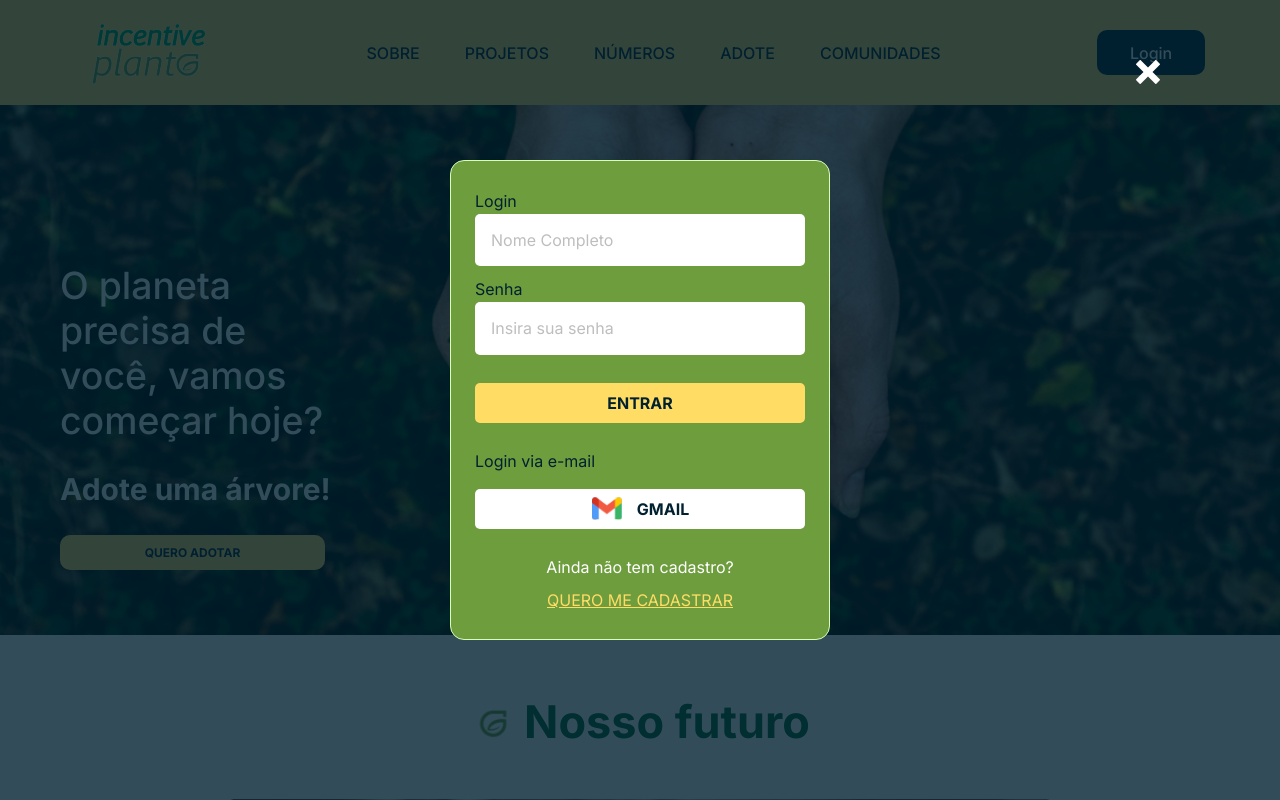
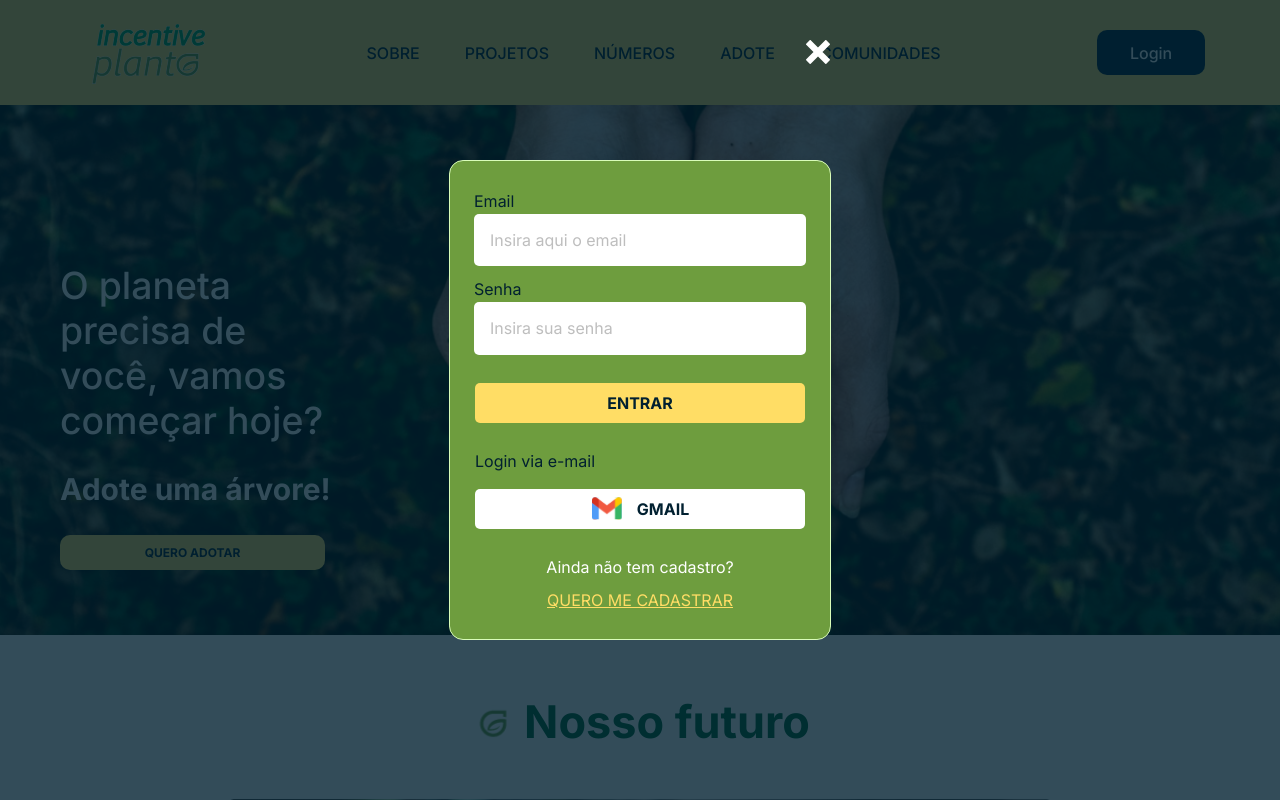
Before and after one commit to Vinicius-Marcelo/incentive-plante-front, a React (Create React App) app: page / in a window 1280 px wide. Both pictures are taken after a click on the button "Login". Shown: the top 800 px of the page. Built offline with nearby package versions, Linux system fonts and the light colour scheme.

Commit message:
Login and Sign up almost working

```diff
--- a/package.json
+++ b/package.json
@@ -6,6 +6,7 @@
     "@testing-library/jest-dom": "^5.16.4",
     "@testing-library/react": "^13.1.1",
     "@testing-library/user-event": "^13.5.0",
+    "axios": "^0.27.2",
     "react": "^18.1.0",
     "react-dom": "^18.1.0",
     "react-icons": "^4.3.1",
--- a/src/App.jsx
+++ b/src/App.jsx
@@ -1,14 +1,11 @@
 import GlobalStyle from "./styles/global";
 import ProjectRoutes from "./router";
-import { UseCreateContextByMe } from "./context/useCreateContextByMe";
 
 export default function App() {
   return (
     <>
       <GlobalStyle />
-      <UseCreateContextByMe>
-        <ProjectRoutes />
-      </UseCreateContextByMe>
+      <ProjectRoutes />
     </>
   );
 }
--- a/src/components/Modal/Login/index.jsx
+++ b/src/components/Modal/Login/index.jsx
@@ -2,45 +2,89 @@ import * as L from "./style";
 import { ImCross } from "react-icons/im";
 import GmailLogo from "../../../assets/gmail-logo.svg"
 
-import { useState } from "react";
-import useStateByMe from "../../../hooks/useStateByMe"
+import { useState, useRef } from "react";
+import { useNavigate } from "react-router-dom";
 
-export default function Login() {
-  const { setShowLoginModal, setShowRegisterModal } = useStateByMe();
-  const [form, setForm] = useState({ name: ``, email: ``, cep: ``, password: `` });
+import api from "../../../services/api";
+import { setItem } from "../../../utils/storage";
 
-  function handleSubmit(e) {
-    e.preventDefault();
-    try {
-      if (!form.email || !form.password) return;
-    } catch (error) {}
-  }
+export default function Login({ openRegisterModal, openLoginModal }) {
+  const navigate = useNavigate();
+
+  const emailRef = useRef(null);
+  const passwordRef = useRef(null);
+
+  const [form, setForm] = useState({
+    email: ``,
+    password: ``
+  });
 
   function handleChangerForm(e) {
     setForm({ ...form, [e.target.name]: e.target.value });
   }
 
+  async function handleSubmit(e) {
+    e.preventDefault();
+    if (!form.email) {
+      emailRef.current.textContent = 'Email é um campo obrigatório';
+      emailRef.current.style.color = 'red';
+    }
+    if (!form.password) {
+      passwordRef.current.textContent = 'Email é um campo obrigatório';
+      passwordRef.current.style.color = 'red';
+    }
+
+    handleLogin ()
+  }
+
+  async function handleLogin () {
+    try {
+      const response = await api.post('/login', {
+        ...form
+      });
+
+      const { token, usuarios } = response.data;
+      setItem('token', token);
+      setItem('userID', usuarios.id);
+      setItem('userName', usuarios.nome);
+
+      navigate('/my-environment');
+
+      handleClearForm()
+    } catch (error) {
+      console.log(error.message);
+      console.log(error.response.data.message);
+    }
+  }
+
+  function handleClearForm () {
+    setForm({
+      email: ``,
+      password: ``,
+    });
+  }
+
   function handleChangeToRegister() {
-    setShowLoginModal(false);
-    setShowRegisterModal(true);
+    openLoginModal(false);
+    openRegisterModal(true);
   }
 
   return (
     <L.Container>
-      <ImCross onClick={() => setShowLoginModal(false)} />
+      <ImCross onClick={() => openLoginModal(false)}/>
       <L.Form onSubmit={handleSubmit}>
         <div>
-          <label>Login</label>
+          <label ref={emailRef}>Email</label>
           <input
           value={form.email}
           name="email"
           type="text"
-          placeholder="Nome Completo"
+          placeholder="Insira aqui o email"
           onChange={handleChangerForm}
           />
         </div>
         <div>
-          <label>Senha</label>
+          <label ref={passwordRef}>Senha</label>
           <input
           value={form.password}
           name="password"
--- a/src/components/Modal/Login/style.jsx
+++ b/src/components/Modal/Login/style.jsx
@@ -1,6 +1,6 @@
 import styled from "styled-components";
 
-export const Container = styled.div`
+export const Container = styled.section`
   background-color: var(--modal-background);
   height: 100vh;
   width: 100vw;
@@ -17,8 +17,8 @@ export const Container = styled.div`
     cursor: pointer;
 
     position: absolute;
-    top: 60px;
-    right: 120px;
+    top: 40px;
+    right: 450px;
 
     font-size: 1.5rem;
     color: var(--white);
@@ -32,7 +32,7 @@ export const Form = styled.form`
   justify-content: center;
   gap: 13px;
 
-  width: 380px;
+  width: 382px;
   height: 480px;
 
   background-color: var(--modal);
@@ -51,7 +51,7 @@ export const Form = styled.form`
   }
 
   input {
-    width: 298px;
+    width: 300px;
     height: 27.5px;
 
     background-color: var(--white);
@@ -99,6 +99,7 @@ export const Form = styled.form`
   .Underline {
     cursor: pointer;
     color: var(--yellow);
+    font-size: 16px;
     text-decoration: underline;
   }
 `;
--- a/src/components/Modal/Register/index.jsx
+++ b/src/components/Modal/Register/index.jsx
@@ -1,13 +1,16 @@
 import * as R from "./style";
 import { ImCross } from "react-icons/im";
 
-import { useState } from "react";
-import useStateByMe from "../../../hooks/useStateByMe"
+import { useState, useRef } from "react";
 
-import Logo from "../../../assets/logo.png";
+import api from '../../../services/api'
 
-export default function Register() {
-  const { setShowLoginModal, setShowRegisterModal } = useStateByMe();
+export default function Register({ openRegisterModal, openLoginModal }) {
+  const nameRef = useRef(null);
+  const emailRef = useRef(null);
+  const cepRef = useRef(null);
+  const passwordRef = useRef(null);
+
   const [form, setForm] = useState({
     name: ``,
     email: ``,
@@ -16,30 +19,75 @@ export default function Register() {
     password: ``,
   });
 
-  function handleSubmit(e) {
-    e.preventDefault();
-    try {
-      if (!form.name || !form.email || !form.password || !form.cep) return;
-    } catch (error) {}
-  }
-
   function handleChangerForm(e) {
     setForm({ ...form, [e.target.name]: e.target.value });
   }
 
+  async function handleSubmit(e) {
+    e.preventDefault();
+    if (!form.name || !form.email || !form.password || !form.cep) return;
+    if (!form.email) {
+      nameRef.current.textContent = 'Nome é um campo obrigatório';
+      nameRef.current.style.color = 'red';
+    }
+    if (!form.email) {
+      emailRef.current.textContent = 'Nome é um campo obrigatório';
+      emailRef.current.style.color = 'red';
+    }
+    if (!form.password) {
+      cepRef.current.textContent = 'CEP é um campo obrigatório';
+      cepRef.current.style.color = 'red';
+    }
+    if (!form.password) {
+      passwordRef.current.textContent = 'Email é um campo obrigatório';
+      passwordRef.current.style.color = 'red';
+    }
+    console.log(form)
+    handleSignUp();
+  }
+
+  async function handleSignUp () {
+    console.log('entrou no sign up')
+    try {
+      const response = await api.post('/signup', {
+        ...form
+      })
+
+      console.log(response)
+      openRegisterModal(false);
+      openLoginModal(true);
+
+      handleClearForm()
+    } catch (error) {
+      console.log(error.message);
+      console.log(error.response.data.message);
+    }
+  }
+
+  function handleClearForm () {
+    setForm({
+      name: ``,
+      email: ``,
+      cep: ``,
+      age: ``,
+      password: ``,
+    });
+  }
+
   function handleChangeToRegister() {
-    setShowRegisterModal(false);
-    setShowLoginModal(true);
+    openRegisterModal(false);
+    openLoginModal(true);
   }
 
   return (
     <R.Container>
-      <ImCross onClick={() => setShowRegisterModal(false)} />
+      <ImCross onClick={() => openRegisterModal(false)} />
       <R.Form onSubmit={handleSubmit}>
         <h1>FAÇA SEU CADASTRO</h1>
         <div>
           <label>Nome</label>
           <input
+          className="EachInput"
           value={form.name}
           name="name"
           type="text"
@@ -50,6 +98,7 @@ export default function Register() {
         <div>
           <label>E-mail</label>
           <input
+          className="EachInput"
           value={form.email}
           name="email"
           type="text"
@@ -57,9 +106,11 @@ export default function Register() {
           onChange={handleChangerForm}
         />
         </div>
-        <div>
+        <section>
+          <div>
           <label>CEP</label>
           <input
+          className="Cep-Input"
           value={form.cep}
           name="cep"
           type="number"
@@ -70,6 +121,7 @@ export default function Register() {
         <div>
           <label>Idade</label>
           <input
+          className="Idade-Input"
           value={form.idade}
           name="age"
           type="number"
@@ -77,9 +129,11 @@ export default function Register() {
           onChange={handleChangerForm}
           />
         </div>
-        <div>
+        </section>
+        <div >
           <label>Senha</label>
           <input
+          className="EachInput"
           value={form.password}
           name="password"
           type="password"
@@ -87,9 +141,9 @@ export default function Register() {
           onChange={handleChangerForm}
          />
         </div>
-        <button type="submit">Cadastrar</button>
+        <button className="Button-Entry" type="submit">Cadastrar</button>
         <p>
-          Possui conta? Faça <span onClick={handleChangeToRegister}>Login</span>
+          Possui conta? Faça o<span className="Underline" onClick={handleChangeToRegister}>Login</span>
         </p>
       </R.Form>
     </R.Container>
--- a/src/components/Modal/Register/style.jsx
+++ b/src/components/Modal/Register/style.jsx
@@ -1,8 +1,8 @@
 import styled from "styled-components";
 
 export const Container = styled.div`
-  background-color: #12121295;
-  min-height: 100vh;
+  background-color: var(--modal-background);
+  height: 100vh;
   width: 100vw;
 
   display: flex;
@@ -11,16 +11,17 @@ export const Container = styled.div`
 
   position: fixed;
   inset: 0;
+  z-index: 3;
 
   svg {
+    cursor: pointer;
+
     position: absolute;
-    top: 15px;
-    right: 15px;
-
-    color: #f9f9f9;
+    top: 40px;
+    right: 450px;
 
     font-size: 1.5rem;
-    cursor: pointer;
+    color: var(--white);
   }
 `;
 
@@ -29,50 +30,86 @@ export const Form = styled.form`
   flex-direction: column;
   align-items: center;
   justify-content: center;
+  gap: 13px;
 
-  background-color: #f9f9f9;
+  width: 382px;
+  height: 600px;
 
-  width: 300px;
-  height: 380px;
+  background-color: var(--modal);
+  border: 1px solid var(--border);
+  border-radius: 14.0345px;
+  padding: 25px 15px;
 
   h1 {
     font-weight: 700;
     font-size: 20px;
     color: var(--white);
 
+    padding-bottom: 10px;
     border-bottom: 1px solid var(--white);
     margin-bottom: 15px;
   }
 
+  div {
+    display: flex;
+    flex-direction: column;
+    gap: 3px;
+  }
+
+  label {
+    color: var(--blue);
+  }
+
   input {
-    height: 25px;
-    width: 200px;
+    height: 27.5px;
 
-    border-radius: 3px;
+    background-color: var(--white);
+    border-radius: 5px;
+    padding: 12.5px 16px;
+  }
 
-    margin: 10px 0;
-    padding-left: 15px;
+  section {
+    display: flex;
+    gap: 15px;
+  }
 
-    border: 1px solid #121212;
+  .EachInput {
+    width: 300px;
+  }
+
+  .Cep-Input {
+    width: 160px
+  }
+
+  .Idade-Input {
+    width: 90px
+  }
+
+  input::placeholder {
+    color: var(--placeholder);
   }
 
   button {
-    width: 200px;
-    height: 30px;
+    width: 330px;
+    height: 40px;
 
-    border-radius: 3px;
+    border-radius: 5px;
+
+    font-weight: 700;
+    font-size: 16px;
+    color: var(--blue);
 
     margin: 15px 0;
   }
 
-  p {
-    span {
-      color: #999999;
-      cursor: pointer;
+  .Button-Entry {
+    background-color: var(--yellow);
+  }
 
-      &:hover {
-        text-decoration: underline;
-      }
-    }
+  .Underline {
+    cursor: pointer;
+    color: var(--yellow);
+    font-size: 18px;
+    text-decoration: underline;
   }
 `;
--- a/src/pages/Main/index.jsx
+++ b/src/pages/Main/index.jsx
@@ -1,4 +1,6 @@
 import * as M from "./styles";
+
+import { useState } from "react";
 
 import Header from "../../components/Header";
 import Button from "../../components/Button";
@@ -6,15 +8,14 @@ import Footer from "../../components/Footer";
 import Login from "../../components/Modal/Login";
 import Register from "../../components/Modal/Register";
 
-import useStateByMe from "../../hooks/useStateByMe"
-
 import PlantDetail from "../../assets/plant-detail.svg";
 import TagLogo from "../../assets/tag-logo.svg";
 import IfoodLogo from "../../assets/ifood-logo.svg";
 import JoaniniLogo from "../../assets/joanini-logo.svg"
 
 function Main() {
-  const { showLoginModal, setShowLoginModal, showRegisterModal  } = useStateByMe();
+  const [showRegisterModal, setShowRegisterModal] = useState(false);
+  const [showLoginModal, setShowLoginModal] = useState(false);
 
   function handleShowLoginModal() {
     setShowLoginModal(true);
@@ -22,8 +23,18 @@ function Main() {
 
   return (
       <M.Container className="container-main">
-        {showRegisterModal && ( <Register /> )}
-        {showLoginModal && ( <Login /> )}
+        {showRegisterModal && (
+        <Register
+        openRegisterModal={setShowRegisterModal}
+        openLoginModal={setShowLoginModal}
+        />
+        )}
+        {showLoginModal && (
+        <Login
+        openRegisterModal={setShowRegisterModal}
+        openLoginModal={setShowLoginModal}
+        />
+        )}
         <Header>
           <Button onClick={handleShowLoginModal}>Login</Button>
         </Header>
--- a/src/router.js
+++ b/src/router.js
@@ -1,7 +1,7 @@
 import { Routes, Route } from "react-router-dom";
 import Main from "./pages/Main";
-import UserLogged from "./pages/UserLogged";
-import UserNotLogged from "./pages/UserNotLogged";
+//import UserLogged from "./pages/UserLogged";
+//import UserNotLogged from "./pages/UserNotLogged";
 
 export default function ProjectRoutes() {
   return (
--- /dev/null
+++ b/src/services/api.jsx
@@ -0,0 +1,9 @@
+import axios from 'axios';
+
+export default axios.create({
+    baseURL: 'http://localhost:8000',
+    timeout: 10000,
+    headers: {
+        'Content-Type' : 'application/json'
+    }
+});
--- /dev/null
+++ b/src/utils/storage.jsx
@@ -0,0 +1,15 @@
+export function setItem (key, value) {
+    localStorage.setItem(key, value)
+};
+
+export function getItem (key) {
+    return localStorage.getItem(key)
+};
+
+export function removeItem (key) {
+    localStorage.removeItem(key)
+};
+
+export function clearAll () {
+    localStorage.clear()
+};
```
Also changed, not shown: 2 other files (tests, documents, lock files or other folders).
